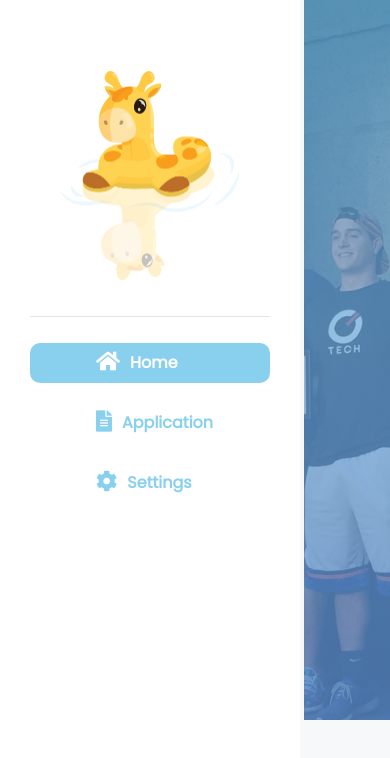
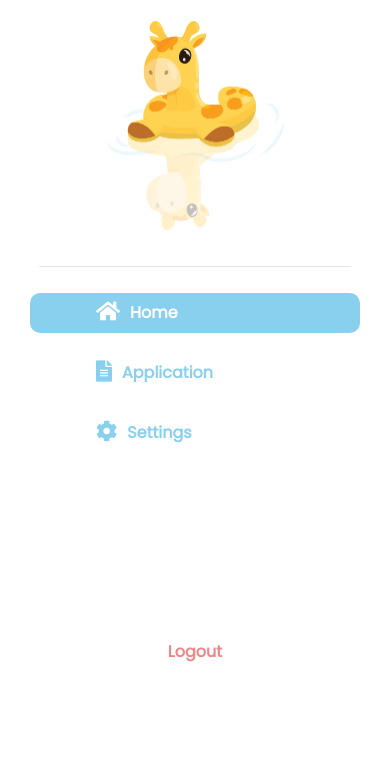
Before and after one commit to hackfiu/mango, a React (Create React App) app: page /dashboard in a window 390 px wide. Shown: the top 758 px of the page. Built offline with nearby package versions, Linux system fonts and the light colour scheme; no server answers; sample sign-in values are in the browser's storage.

Commit message:
mobile version

```diff
--- a/public/css/style.css
+++ b/public/css/style.css
@@ -3,6 +3,7 @@
 :root {
   --main-bg-color: #f6f8fa;
 }
+
 
 html,
 body,
@@ -13,10 +14,85 @@ body,
   width: 100%;
 }
 
+body {
+  text-align: center !important;
+}
+
 *:focus {
   box-shadow: none !important;
   outline: 0 !important;
 }
+
+/*
+* SIDEBAR
+*/
+
+.sidebar {
+  background-color: white;
+  position: absolute;
+  z-index: 100;
+  height: 100vh;
+  width: 100vw;
+}
+
+.sidebar .logo {
+  max-height: 250px;
+  min-height: 250px;
+  padding: 20px 0;
+}
+
+.sidebar hr {
+  border-top: 1px solid #e5e5e5;
+  width: 80%;
+}
+
+.sidebar ul {
+  padding: 0 30px;
+  margin-top: 15px;
+  position: relative;
+}
+
+.sidebar ul li {
+  color: #fff;
+  border-radius: 10px;
+  font-weight: 900;
+  margin: 10px 0px;
+  padding: 0.5rem 1rem 0.5rem 3.5rem;
+  text-align: left;
+}
+
+.sidebar ul li:hover {
+  background: #f6f8fa;
+}
+
+.sidebar ul li i {
+  margin: 0 10px;
+}
+
+.sidebar ul a:hover {
+  text-decoration: none;
+}
+
+/* -Different than Web Version- */
+.sidebar .logout {
+  font-weight: 900;
+  border: 0px;
+  color: #ee8888;
+  background: transparent;
+  margin-top: 11rem;
+}
+
+.sidebar .logout:hover {
+  cursor: pointer;
+}
+
+/* ------------------------------------------------- */
+
+
+
+/* -------------------WEB VIEW----------------------- */
+
+@media only screen and (min-width: 600px) {
 
 /* ----------------- Access SCREEN ------------------ */
 
@@ -96,7 +172,7 @@ body,
  * Sidebar
  */
 
-.sidebar {
+ .sidebar {
   top: 0;
   bottom: 0;
   left: 0;
@@ -110,54 +186,12 @@ body,
   overflow-y: auto;
 }
 
-.sidebar .logo {
-  max-height: 250px;
-  min-height: 250px;
-  padding: 20px 0;
-}
-
-.sidebar hr {
-  border-top: 1px solid #e5e5e5;
-  width: 80%;
-}
-
-.sidebar ul {
-  padding: 0 30px;
-  margin-top: 15px;
-  position: relative;
-}
-
-.sidebar ul li {
-  color: #fff;
-  border-radius: 10px;
-  font-weight: 900;
-  margin: 10px 0px;
-  padding: 0.5rem 1rem 0.5rem 3.5rem;
-  text-align: left;
-}
-
-.sidebar ul li:hover {
-  background: #f6f8fa;
-}
-
-.sidebar ul li i {
-  margin: 0 10px;
-}
-
-.sidebar ul a:hover {
-  text-decoration: none;
-}
-
 .sidebar .logout {
   font-weight: 900;
   border: 0px;
   color: #ee8888;
   background: transparent;
   margin-top: 25rem;
-}
-
-.sidebar .logout:hover {
-  cursor: pointer;
 }
 
 /* ---------------------------------------------------- */
@@ -247,3 +281,4 @@ body,
   border-radius: 100px;
   border: 0px;
 }
+}
--- a/src/graphql/index.js
+++ b/src/graphql/index.js
@@ -4,7 +4,7 @@ import { setContext } from 'apollo-link-context';
 import { InMemoryCache } from 'apollo-cache-inmemory';
 
 const httpLink = createHttpLink({
-  uri: 'https://peach-hackfiu.now.sh/graphql'
+  uri: 'http://localhost:3007/graphql'
 });
 
 const authLink = setContext((_, { headers }) => {
```
